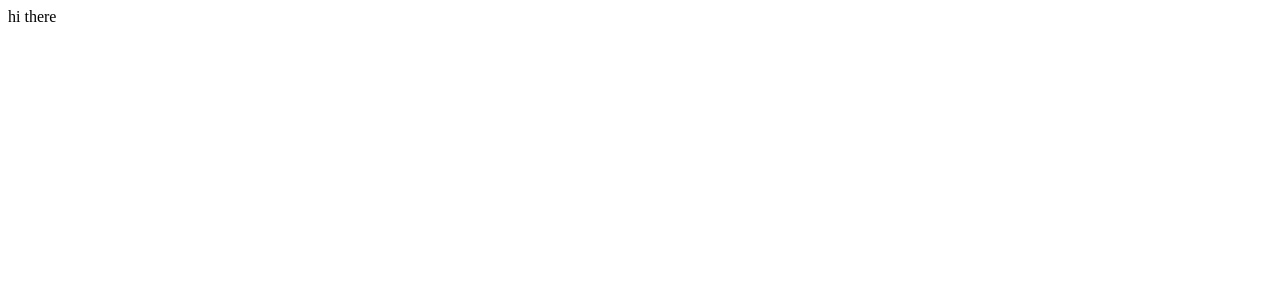
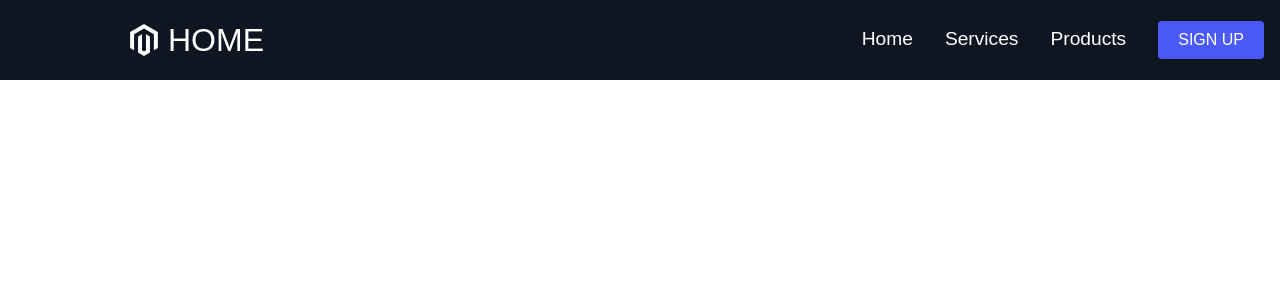
Before and after one commit to AbhishekPratap05/react-webiste-styled-components, a React (Create React App) app: page / in a window 1280 px wide. Shown: the top 300 px of the page. Built offline with nearby package versions, Linux system fonts and the light colour scheme.

Commit message:
navigation ✅

```diff
--- /dev/null
+++ b/src/App.tsx
@@ -0,0 +1,16 @@
+import React from 'react';
+import GlobalStyle from './globalStyle';
+import { BrowserRouter as Router, Switch } from 'react-router-dom';
+import { Navbar } from './components';
+
+function App() {
+	return (
+		<Router>
+			<GlobalStyle />
+			<Navbar />
+			<Switch />
+		</Router>
+	);
+}
+
+export default App;
--- /dev/null
+++ b/src/components/Navbar/Navbar.elements.ts
@@ -0,0 +1,134 @@
+import styled from 'styled-components';
+import { FaMagento } from 'react-icons/fa';
+import { Link } from 'react-router-dom';
+import { Container } from '../../globalStyle';
+
+export const Nav = styled.nav`
+	background: #101522;
+	height: 80px;
+	display: flex;
+	justify-content: center;
+	align-items: center;
+	font-size: 1.2rem;
+	position: sticky;
+	top: 0;
+	z-index: 999;
+`;
+
+export const NavbarContainer = styled(Container)`
+display: flex;
+justify-content: space-between;
+height: 80px;
+
+${Container}
+margin-left: 10%;
+padding-left:10%;
+padding-right:0;
+`;
+
+export const NavLogo = styled(Link)`
+color: #fff;
+justify-self: flex-end;
+cursor: pointer;
+text-decoration: none;
+font-size: 2rem;
+display: flex;
+align-items: center;
+`;
+
+export const NavIcon = styled(FaMagento)`
+margin-right:0.5rem;
+`;
+
+export const MobileIcon = styled.div`
+	display: none;
+
+	@media screen and (max-width: 960px) {
+		display: block;
+		position: absolute;
+		top: 0;
+		right: 0;
+		transform: translate(-100%, 60%);
+		font-size: 1.8rem;
+		cursor: pointer;
+	}
+`;
+
+export const NavMenu =
+	styled.ul <
+	{ clickValue: boolean } >
+	`
+	display: flex;
+	align-items: center;
+	list-style: none;
+	text-align: center;
+
+	@media screen and (max-width: 960px) {
+		flex-direction: column;
+		width: 100%;
+		height: 90vh;
+		position: absolute;
+		top: 80px;
+		left: ${({ clickValue }) => (clickValue ? 0 : '-100%')};
+		opacity: 1;
+		transition: all 0.5s ease;
+		background: #101522;
+	}
+`;
+
+export const NavItem = styled.li`
+	height: 80px;
+	border-bottom: 2px solid transparent;
+
+	&:hover {
+		border-bottom: 2px solid #4b59f7;
+	}
+
+	@media screen and (max-width: 950px) {
+		&:hover {
+			border: none;
+		}
+	}
+`;
+
+export const NavLinks = styled(Link)`
+color:#fff;
+display:flex;
+align-items:center;
+text-decoration:none;
+padding:0.5rem 1rem;
+height:100%;
+
+@media screen and (max-width:960px){
+    text-align:center;
+    padding:2rem;
+    width:100%;
+    display:table;
+
+    &:hover {
+        color:#4b59f7;
+        transition: all 0.3s ease;
+    }
+}`;
+
+export const NavItemBtn = styled.li`
+	@media screen and (max-width: 960px) {
+		display: flex;
+		justify-content: center;
+		align-items: center;
+		width: 100%;
+		height: 120px;
+	}
+`;
+
+export const NavBtnLink = styled(Link)`
+display: flex;
+    justify-content: center;
+    align-items: center;
+    text-decoration:none;
+    padding: 8px 16px;
+    height: 100%;
+    width:100%;
+    border:none;
+    outline:none;
+`;
--- /dev/null
+++ b/src/components/Navbar/Navbar.tsx
@@ -0,0 +1,93 @@
+import React, { useState, useEffect } from 'react';
+import { FaBars, FaTimes } from 'react-icons/fa';
+import { IconContext } from 'react-icons/lib';
+import { Button } from '../../globalStyle';
+import {
+	MobileIcon,
+	Nav,
+	NavbarContainer,
+	NavIcon,
+	NavItem,
+	NavLinks,
+	NavLogo,
+	NavMenu,
+	NavItemBtn,
+	NavBtnLink
+} from './Navbar.elements';
+
+const Navbar = () => {
+	const [ click, setClick ] = useState(false);
+	const [ button, setButton ] = useState(true);
+
+	interface NavMenuItemsInterface {
+		to: string;
+		text: string;
+		btn?: boolean;
+	}
+
+	const NavMenuItems: NavMenuItemsInterface[] = [
+		{
+			to: '/',
+			text: 'Home'
+		},
+		{
+			to: '/services',
+			text: 'Services'
+		},
+		{
+			to: '/products',
+			text: 'Products'
+		},
+		{
+			to: 'sign-up',
+			text: 'SIGN UP',
+			btn: true
+		}
+	];
+
+	const handleClick = () => {
+		setClick(!click);
+	};
+
+	const showButton = () => {
+		window.innerWidth <= 960 ? setButton(false) : setButton(true);
+	};
+
+	useEffect(() => {
+		showButton();
+	}, []);
+
+	window.addEventListener('resize', showButton);
+	return (
+		<IconContext.Provider value={{ color: '#fff' }}>
+			<Nav>
+				<NavbarContainer>
+					<NavLogo to="/">
+						<NavIcon />
+						HOME
+					</NavLogo>
+					<MobileIcon onClick={handleClick}>{click ? <FaTimes /> : <FaBars />}</MobileIcon>
+					<NavMenu clickValue={click} onClick={handleClick}>
+						{NavMenuItems.map((menuItem: NavMenuItemsInterface, index: number) => {
+							return !menuItem.btn ? (
+								<NavItem key={index}>
+									<NavLinks to={menuItem.to}>{menuItem.text}</NavLinks>
+								</NavItem>
+							) : (
+								<NavItemBtn key={index}>
+									<NavBtnLink to={menuItem.to}>
+										<Button primary fontBig={!button}>
+											{menuItem.text}
+										</Button>
+									</NavBtnLink>
+								</NavItemBtn>
+							);
+						})}
+					</NavMenu>
+				</NavbarContainer>
+			</Nav>
+		</IconContext.Provider>
+	);
+};
+
+export default Navbar;
--- /dev/null
+++ b/src/components/index.ts
@@ -0,0 +1 @@
+export { default as Navbar } from './Navbar/Navbar';
--- /dev/null
+++ b/src/globalStyle.ts
@@ -0,0 +1,57 @@
+import styled, { createGlobalStyle } from 'styled-components';
+
+const GlobalStyles = createGlobalStyle`
+*{
+    box-sizing:border-box;
+    margin:0;
+    padding:0;
+    font-family:'Source San Pro', sans-serif;
+}
+`;
+
+export const Container = styled.div`
+	z-index: 1;
+	width: 100%;
+	max-width: 1300px;
+	margin-right: auto;
+	margin-left: auto;
+	padding-right: 50%;
+	padding-left: 50%;
+
+	@media screen and (max-width: 991px) {
+		padding-right: 30px;
+		padding-left: 30px;
+	}
+`;
+
+interface ButtonPropsInterface {
+	primary?: boolean;
+	big?: boolean;
+	fontBig?: boolean;
+}
+
+export const Button =
+	styled.button <
+	ButtonPropsInterface >
+	`
+border-radius:4px;
+background: ${({ primary }) => (primary ? '#4B59F7' : '#0467FB')};
+white-space:nowrap;
+padding:${({ big }) => (big ? '12px 64px' : '10px 20px')};
+color:#fff;
+font-size:${({ fontBig }) => (fontBig ? '20px' : '16px')};
+outline:none;
+border:none;
+cursor:pointer;
+
+&:hover {
+	transition: all 0.3s ease-out;
+	background: #fff;
+	background: ${({ primary }) => (primary ? '#0467FB' : '#4B59F7')};
+}
+@media screen and (max-width:960px) {
+	width:100%
+}
+`;
+
+export default GlobalStyles;
--- a/src/index.tsx
+++ b/src/index.tsx
@@ -1,12 +1,11 @@
 import React from 'react';
 import ReactDOM from 'react-dom';
+import App from './App';
 import reportWebVitals from './reportWebVitals';
 
 ReactDOM.render(
   <React.StrictMode>
-    <>
-    hi there
-    </>
+    <App/>
   </React.StrictMode>,
   document.getElementById('root')
 );
```
